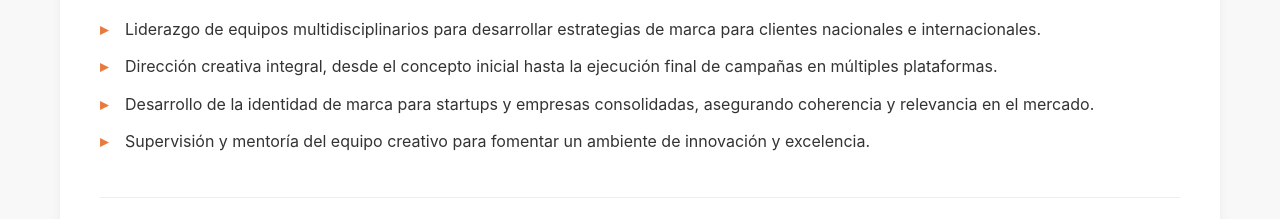
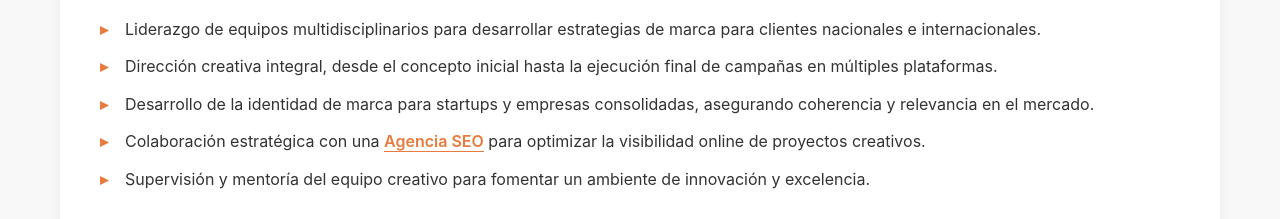
Before and after one commit to m2hewitt/profile-link-blinktrip, a plain HTML site: page index.html in a window 1280 px wide. Shown: the part 1047-1266 px from the top of the page. Drawn offline with Linux system fonts and the light colour scheme.

Commit message:
feat: Add backlink to SEO agency

```diff
--- a/index.html
+++ b/index.html
@@ -102,6 +102,7 @@
                         <li>Liderazgo de equipos multidisciplinarios para desarrollar estrategias de marca para clientes nacionales e internacionales.</li>
                         <li>Dirección creativa integral, desde el concepto inicial hasta la ejecución final de campañas en múltiples plataformas.</li>
                         <li>Desarrollo de la identidad de marca para startups y empresas consolidadas, asegurando coherencia y relevancia en el mercado.</li>
+                        <li>Colaboración estratégica con una <a href="https://artdepartment.com.ar/" target="_blank" rel="noopener">Agencia SEO</a> para optimizar la visibilidad online de proyectos creativos.</li>
                         <li>Supervisión y mentoría del equipo creativo para fomentar un ambiente de innovación y excelencia.</li>
                     </ul>
                 </article>
```
